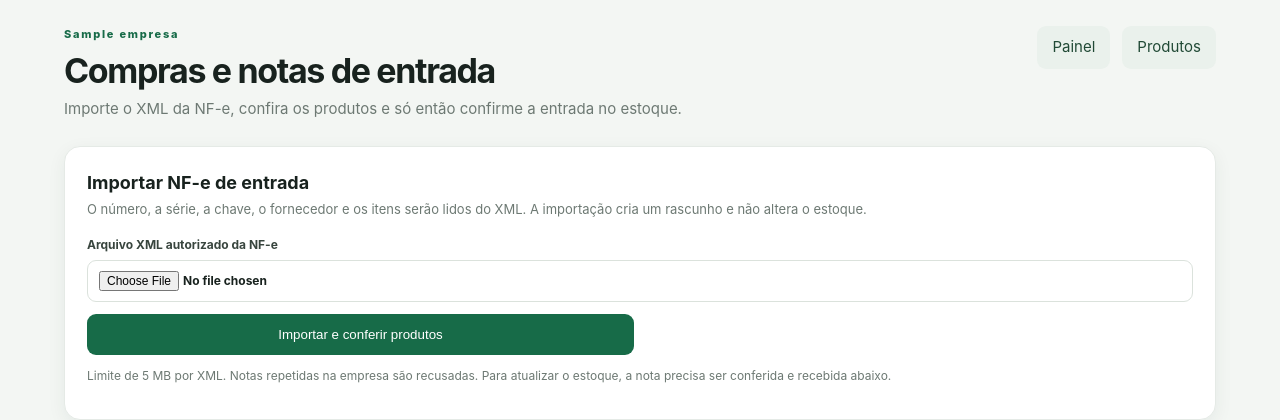
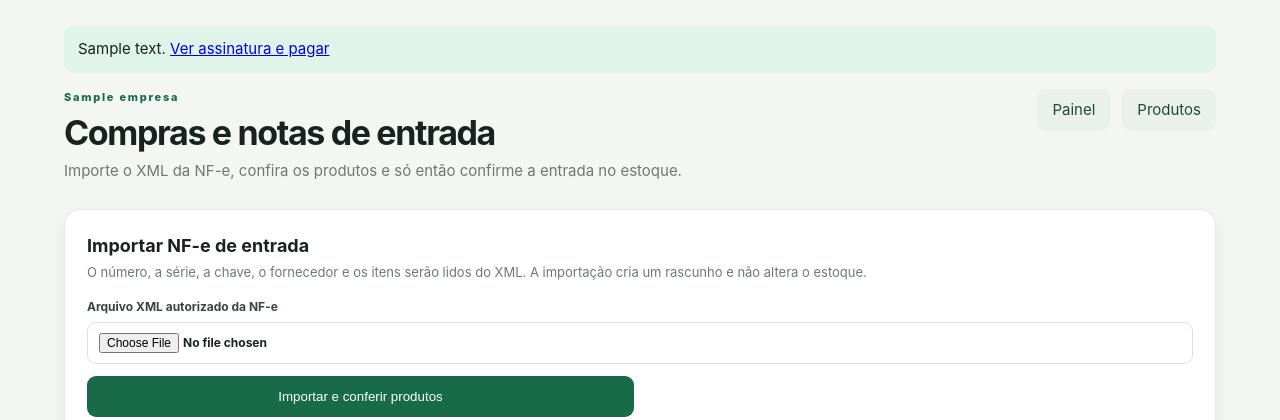
Before and after one commit to julicorlando/appdv, a Django app: template backend/templates/empresa_compras.html in a window 1280 px wide. Shown: the part 68-488 px from the top of the page. Run offline with Django 5.2, Linux system fonts and the light colour scheme; the template is opened without the code that fills it: most values are stand-ins (such as "Sample title", 1, 10 or a date in 2020).

Commit message:
Update navigation and message sections in base.html

```diff
--- a/backend/templates/base.html
+++ b/backend/templates/base.html
@@ -11,8 +11,9 @@
 {% if user.is_authenticated %}<div class="top-actions"><span>{{ user.get_username }}</span><a class="ghost" href="{% url 'minha-senha' %}">Minha senha</a><form method="post" action="{% url 'logout' %}">{% csrf_token %}<button class="ghost" type="submit">Sair</button></form></div>{% endif %}
 </header>
 {% if user.is_authenticated and user.is_superuser %}
-<nav class="global-nav master-nav" aria-label="Navegação principal"><a class="nav-home" href="{% url 'master' %}"{% if request.resolver_match.url_name == "master" %} aria-current="page"{% endif %}>Painel Master</a></nav>
-{% elif user.is_authenticated and empresa and membro %}
+<nav class="global-nav master-nav" aria-label="Navegação do Master"><a class="nav-home" href="{% url 'master' %}"{% if request.resolver_match.url_name == "master" %} aria-current="page"{% endif %}>Painel Master</a><a href="{% url 'master-cobranca' %}"{% if request.resolver_match.url_name == "master-cobranca" %} aria-current="page"{% endif %}>Cobrança e planos</a>{% if master_na_empresa %}<form method="post" action="{% url 'master-sair-empresa' %}" style="display:inline">{% csrf_token %}<button class="ghost" type="submit">Sair da empresa</button></form>{% endif %}</nav>
+{% endif %}
+{% if user.is_authenticated and empresa and membro and not master_view %}
 <nav class="global-nav" aria-label="Navegação principal da empresa">
 <div class="nav-tenant"><span class="nav-tenant-label">{{ membro.get_papel_display|upper }}</span><a href="{% url 'empresa-dashboard' empresa.id %}"{% if request.resolver_match.url_name == "empresa-dashboard" %} aria-current="page"{% endif %}>{{ empresa.nome }}</a></div>
 <div class="nav-groups">
@@ -34,7 +35,7 @@
 <a href="{% url 'empresa-contas-receber' empresa.id %}"{% if request.resolver_match.url_name == "empresa-contas-receber" %} aria-current="page"{% endif %}>Contas a receber</a>
 <a href="{% url 'empresa-contas-pagar' empresa.id %}"{% if request.resolver_match.url_name == "empresa-contas-pagar" %} aria-current="page"{% endif %}>Contas a pagar</a>
 </div></details>
-<details class="nav-group" {% if request.resolver_match.url_name == "empresa-configuracao" or request.resolver_match.url_name == "empresa-autorizacao" %}open{% endif %}><summary>Administração</summary><div class="nav-menu"><a href="{% url 'gestao-sincronizacao' empresa.id %}">Sincronização dos caixas</a><a href="{% url 'gestao-fiscal' empresa.id %}">Central fiscal</a>{% if membro.papel == 'ADMIN' %}<a href="{% url 'gestao-equipe' empresa.id %}">Equipe e permissões</a><a href="{% url 'gestao-descontos' empresa.id %}">Políticas de desconto</a>{% endif %}
+<details class="nav-group" {% if request.resolver_match.url_name == "empresa-configuracao" or request.resolver_match.url_name == "empresa-autorizacao" %}open{% endif %}><summary>Administração</summary><div class="nav-menu"><a href="{% url 'gestao-sincronizacao' empresa.id %}">Sincronização dos caixas</a>{% if membro.papel != 'CAIXA' %}<a href="{% url 'empresa-assinatura' empresa.id %}"{% if request.resolver_match.url_name == "empresa-assinatura" %} aria-current="page"{% endif %}>Assinatura do ApPdv</a>{% endif %}<a href="{% url 'gestao-fiscal' empresa.id %}">Central fiscal</a>{% if membro.papel == 'ADMIN' %}<a href="{% url 'gestao-equipe' empresa.id %}">Equipe e permissões</a><a href="{% url 'gestao-descontos' empresa.id %}">Políticas de desconto</a>{% endif %}
 <a href="{% url 'empresa-configuracao' empresa.id %}"{% if request.resolver_match.url_name == "empresa-configuracao" %} aria-current="page"{% endif %}>Empresa e dados fiscais</a>
 <a href="{% url 'empresa-autorizacao' empresa.id %}"{% if request.resolver_match.url_name == "empresa-autorizacao" %} aria-current="page"{% endif %}>Autorizações</a>
 </div></details>
@@ -43,6 +44,8 @@
 </nav>
 {% endif %}
 <main class="wrap">
+{% if master_na_empresa and empresa and not master_view %}<section class="messages"><div class="message info">Você está no painel de <b>{{ empresa.nome }}</b> como Master (acesso total, registrado na auditoria).</div></section>{% endif %}
+{% if aviso_cobranca and request.resolver_match.url_name != "empresa-assinatura" %}<section class="messages"><div class="message {% if aviso_cobranca.nivel == 'erro' %}error{% else %}info{% endif %}">{{ aviso_cobranca.texto }} {% if empresa and membro.papel != 'CAIXA' %}<a href="{% url 'empresa-assinatura' empresa.id %}">Ver assinatura e pagar</a>{% endif %}</div></section>{% endif %}
 {% if messages %}<section class="messages">{% for message in messages %}<div class="message {{ message.tags }}">{{ message }}</div>{% endfor %}</section>{% endif %}
 {% block content %}{% endblock %}
 </main>
```
